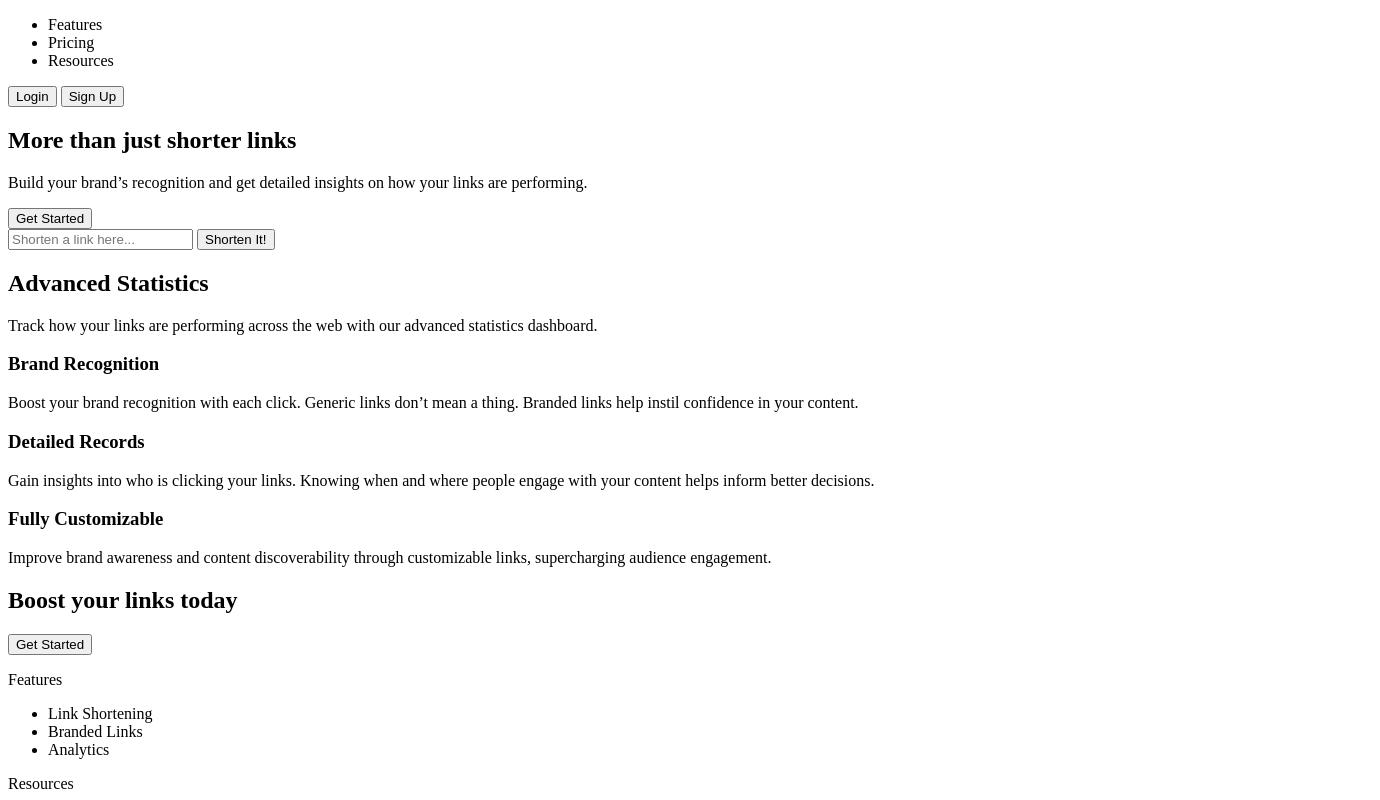
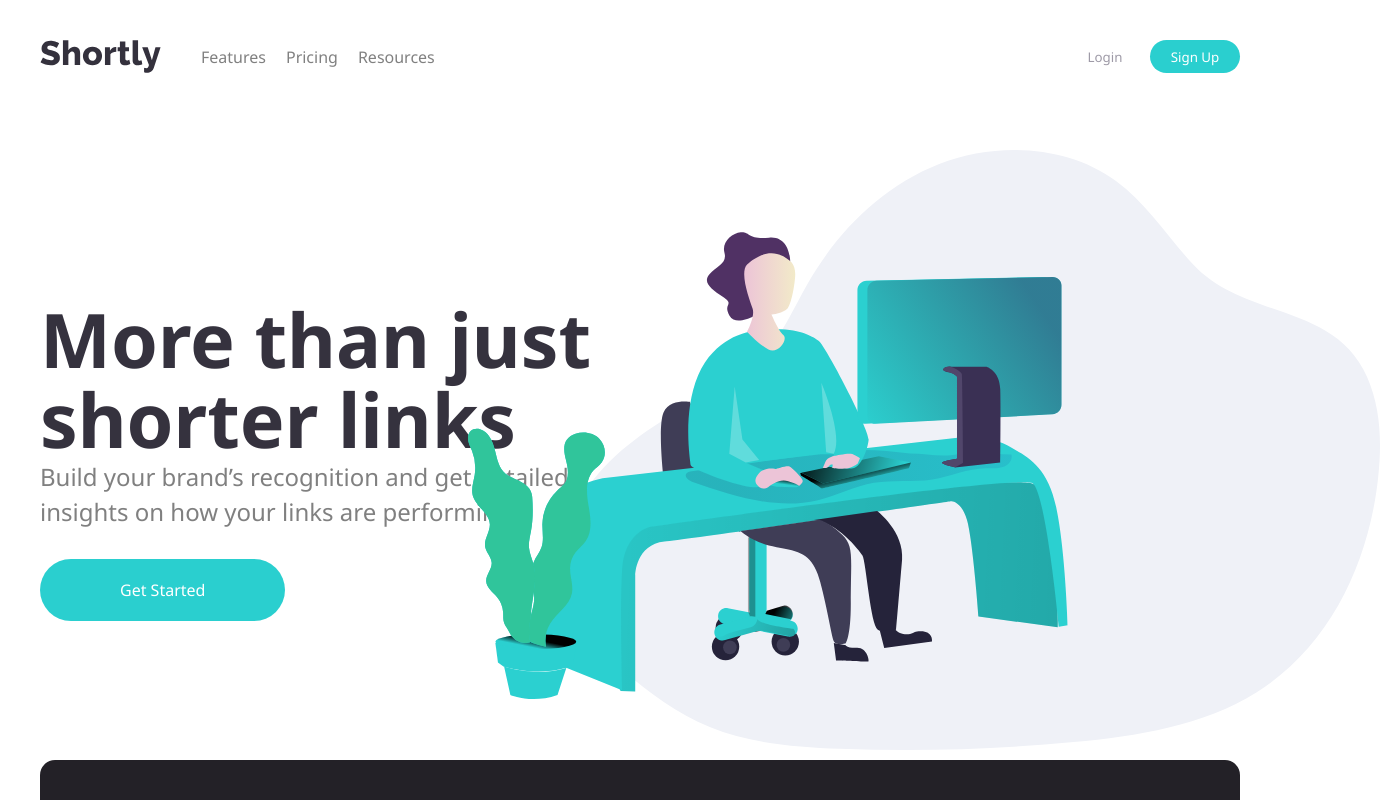
Before and after one commit to raulnoronhadev/URL-shortening-API-landing-page, a website: page index.html in a window 1280 px wide. Shown: the top 800 px of the page, 1380 px wide, since content can reach past the window. Drawn offline with Linux system fonts and the light colour scheme.

Commit message:
CSS Configuration - Header and Hero Section

```diff
--- a/index.html
+++ b/index.html
@@ -4,43 +4,38 @@
 <head>
   <meta charset="UTF-8">
   <meta name="viewport" content="width=device-width, initial-scale=1.0">
-  <!-- displays site properly based on user's device -->
-
   <link rel="icon" type="image/png" sizes="32x32" href="./images/favicon-32x32.png">
-
-  <title>Frontend Mentor | Shortly URL shortening API Challenge</title>
-
-  <!-- Feel free to remove these styles or customise in your own stylesheet 👍 -->
-  <style>
-    .attribution {
-      font-size: 11px;
-      text-align: center;
-    }
-
-    .attribution a {
-      color: hsl(228, 45%, 44%);
-    }
-  </style>
+  <title>Shortly URL shortening API Challenge</title>
+  <link rel="stylesheet" href="style.css">
 </head>
 
 <body>
   <main class="main-wrapper">
-
+    <header>
       <nav>
+        <div class="logo_and_options">
+          <img src="./images/logo.svg" alt="Shortly logo">
           <ul>
             <li>Features</li>
             <li>Pricing</li>
             <li>Resources</li>
           </ul>
-      <button>Login</button>
-      <button>Sign Up</button>
+        </div>
+        <div class="nav-buttons">
+          <button id="login-button">Login</button>
+          <button id="sign-up-button">Sign Up</button>
+        </div>
       </nav>
+    </header>
 
     <section class="hero-section">
-      <h1>More than just shorter links</h1>
-      <p>Build your brand’s recognition and get detailed insights
+      <div class="hero-infos">
+        <h1>More than just<br>shorter links</h1>
+        <p>Build your brand’s recognition and get detailed<br>insights
           on how your links are performing.</p>
         <button>Get Started</button>
+      </div>
+      <div class="hero-image"><img src="images/illustration-working.svg" alt=""></div>
     </section>
 
     <section class="container-box-link">
--- /dev/null
+++ b/style.css
@@ -0,0 +1,164 @@
+@import url('https://fonts.googleapis.com/css2?family=Noto+Sans:ital,wght@0,100..900;1,100..900&display=swap');
+
+:root {
+    /* Primary */
+    --cyan: hsl(180, 66%, 49%);
+    --dark-violet: hsl(257, 27%, 26%);
+
+    /* Secondary */
+    --red: hsl(0, 87%, 67%);
+
+    /* Neutral */
+    --gray: hsl(0, 0%, 75%);
+    --grayish-violet: hsl(257, 7%, 63%);
+    --very-dark-blue: hsl(255, 11%, 22%);
+    --very-dark-violet: hsl(260, 8%, 14%);
+}
+
+* {
+    margin: 0;
+    padding: 0;
+    box-sizing: border-box;
+    font-family: "Noto Sans", sans-serif;
+}
+
+body {
+    background-color: white;
+    overflow-x: hidden;
+}
+
+.main-wrapper {
+    display: flex;
+    justify-content: center;
+    align-items: center;
+    flex-direction: column;
+    max-width: 1440px;
+    margin: 0 auto;
+    padding: 0 40px;
+    width: 100%;
+    gap: 60px;
+}
+
+/* nav-bar */
+
+header {
+    margin-top: 40px;
+	height: 60px;
+    width: 100%;
+    margin-bottom: 60px;
+}
+
+nav {
+    display: flex;
+    justify-content: space-between;
+    font-size: 1rem;
+}
+
+nav > .logo_and_options > ul {
+    list-style: none;
+    display: flex;
+    gap: 20px;
+    color: gray;
+}
+
+.logo_and_options {
+    display: flex;
+    align-items: center;
+    gap: 40px;
+}
+
+.nav-buttons {
+    display: flex;
+    font-size: 1rem;
+}
+
+.nav-buttons > button {
+    width: 90px;
+    cursor: pointer;
+}
+
+#login-button {
+    border-style: none;
+    background-color: white;
+    color: var(--grayish-violet);
+}
+
+#sign-up-button {
+    border-radius: 20px;
+    border-style: none;
+    background-color: var(--cyan);
+    color: white;
+}
+
+/* hero-section */
+
+.hero-section {
+    display: flex;
+    justify-content: space-between;
+    align-items: center;
+    height: 60vh;
+    width: 100%;
+}
+
+.hero-infos > h1 {
+    font-size: 4.7rem;
+    color: var(--very-dark-blue);
+    line-height: 5rem;
+}
+
+.hero-infos > p {
+    color: gray;
+    font-size: 1.5rem;
+    line-height: 2.2rem;
+}
+
+.hero-infos > button {
+    margin-top: 30px;
+    background-color: var(--cyan);
+    border-style: none;
+    color: white;
+    padding: 20px 80px;
+    border-radius: 40px;
+    cursor: pointer;
+    font-size: 1rem;
+}
+
+.hero-image > img {
+    position: absolute;
+    top: 150px;
+    right: -100px;
+    height: 600px;
+}
+
+/* input */
+
+.container-box-link {
+    background-color: var(--very-dark-violet);
+    height: 150px;
+    width: 100%;
+    display: flex;
+    justify-content: center;
+    align-items: center;
+    gap: 10px;
+    padding: 45px;
+    border-radius: 15px;
+}
+
+.container-box-link > input {
+    height: 100%;
+    flex: 4;
+    border-radius: 12px;
+    padding: 15px;
+    border-style: none;
+    font-size: 1rem;
+}
+
+.container-box-link > button {
+    height: 100%;
+    flex: 1;
+    border-radius: 12px;
+    border-style: none;
+    background-color: var(--cyan);
+    color: white;
+    font-size: 1rem;
+}
```
Lines whose indentation alone changed are shown as unchanged.
